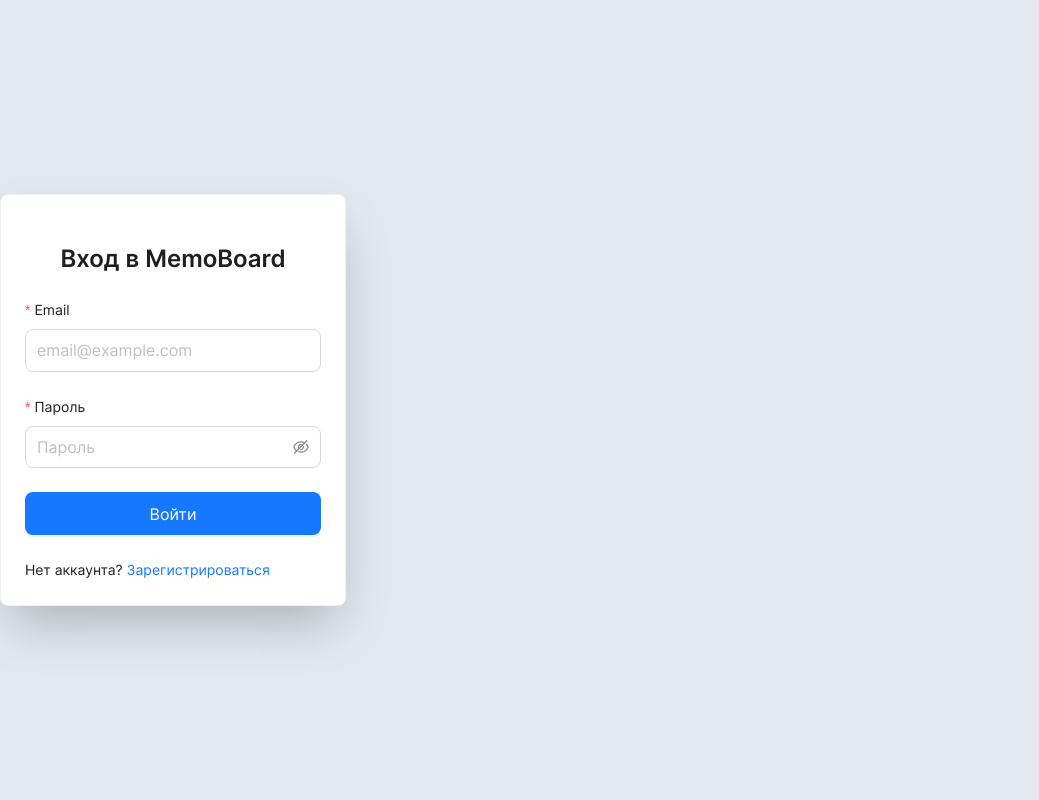
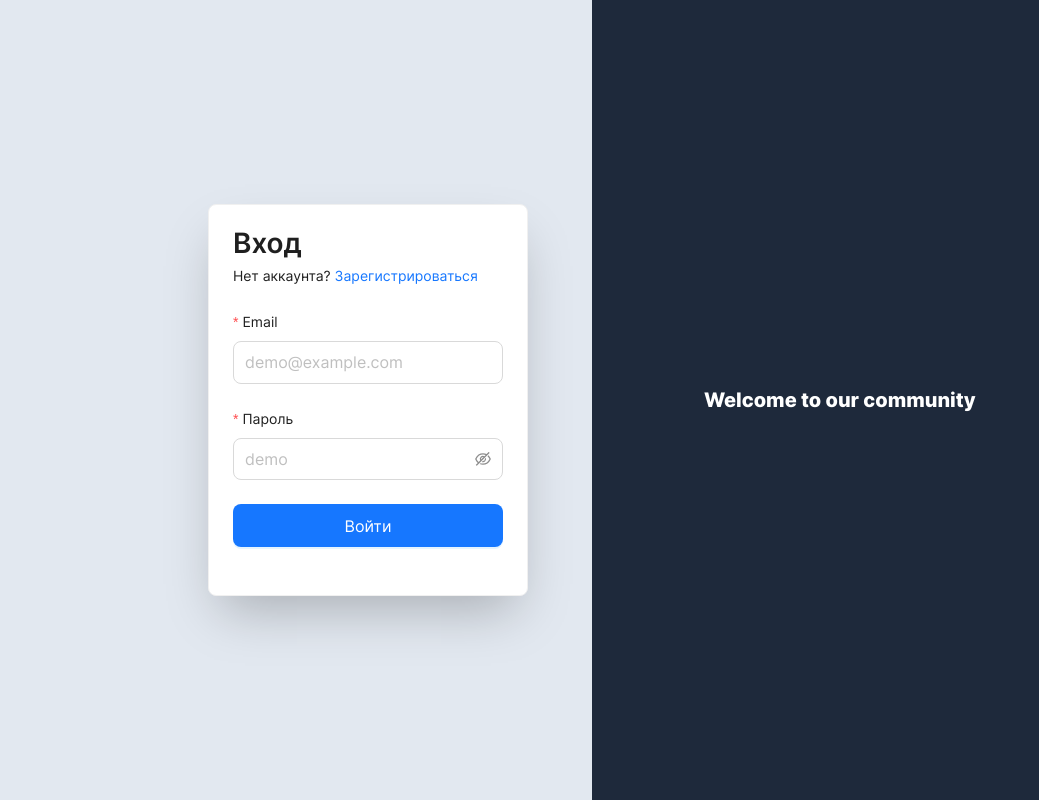
Before and after one commit to pivankov/MemoBoard, a React (Create React App) app in the folder frontend/: page /login in a window 1280 px wide. Shown: the whole page, without its empty margins (0-1039 px from the left). Built offline with nearby package versions, Linux system fonts and the light colour scheme; no server answers.

Commit message:
Changing html/css on login page and header

```diff
--- a/frontend/src/components/Header/Header.css
+++ b/frontend/src/components/Header/Header.css
@@ -16,7 +16,8 @@
 .header__user {
   display: flex;
   align-items: center;
-  margin-left: 16px;
+  /* margin-left: 16px; */
+  margin-left: auto;
   gap: 8px;
 }
 
--- a/frontend/src/components/Header/Header.tsx
+++ b/frontend/src/components/Header/Header.tsx
@@ -20,11 +20,11 @@ const Header: React.FC = () => {
     <div className="header">
       <HeaderNavigation />
 
-      <div className="header__panel">
+      {/* <div className="header__panel">
         <Button shape="circle" icon={<ExpandOutlined />} className="header__panel-icon" />
         <Button shape="circle" icon={<SearchOutlined />} className="header__panel-icon ml-2"  />
         <Button shape="circle" icon={<BellOutlined />} className="header__panel-icon ml-2"  />
-      </div>
+      </div> */}
 
       <div className="header__user">
         <Typography.Text className="header__user-name">
--- a/frontend/src/pages/LoginPage.css
+++ b/frontend/src/pages/LoginPage.css
@@ -1,20 +1,53 @@
-.login-page {
+/* .login-page {
   display: flex;
   align-items: center;
   justify-content: center;
   min-height: 100vh;
   background-color: var(--background-color);
+} */
+
+.login-page {
+  display: flex;
+  flex: 1 1 auto;
+}
+
+.login-page__left,
+.login-page__right {
+  display: flex;
+  align-items: center;
+  width: 50%;
+  padding: 64px;
+}
+
+.login-page__left {
+justify-content: flex-end;
+}
+
+.login-page__right {
+  padding: 112px;
+  background-color: rgba(30, 41, 59, 1);
+}
+
+.login-page__right h2 {
+  color: #FFF;
 }
 
 .login-page__card {
   width: 100%;
-  max-width: 400px;
+  max-width: 320px;
   box-shadow: rgba(0, 0, 0, 0.25) 0px 25px 50px -12px;
 }
 
 .login-page__title {
-  text-align: center;
-  margin-bottom: 24px !important;
+  margin-bottom: 8px;
+  font-size: 28px;
+  font-weight: 600;
+  line-height: 1;
+}
+
+.login-page__title-sub {
+  margin-bottom: 24px;
+  font-weight: 400;
 }
 
 .login-page__error {
--- a/frontend/src/pages/LoginPage.tsx
+++ b/frontend/src/pages/LoginPage.tsx
@@ -46,8 +46,10 @@ function LoginPage() {
 
   return (
     <div className="login-page">
+      <div className="login-page__left">
         <Card className="login-page__card">
-        <Title level={3} className="login-page__title">Вход в MemoBoard</Title>
+          <div className="login-page__title">Вход</div>
+          <div className="login-page__title-sub">Нет аккаунта? <Link to="/register">Зарегистрироваться</Link></div>
 
           {error && <Text type="danger" className="login-page__error">{error}</Text>}
 
@@ -60,7 +62,7 @@ function LoginPage() {
                 { type: 'email', message: 'Некорректный формат email' },
               ]}
             >
-            <Input placeholder="email@example.com" size="large" />
+              <Input placeholder="demo@example.com" size="large" />
             </Form.Item>
 
             <Form.Item
@@ -68,7 +70,7 @@ function LoginPage() {
               name="password"
               rules={[{ required: true, message: 'Введите пароль' }]}
             >
-            <Input.Password placeholder="Пароль" size="large" />
+              <Input.Password placeholder="demo" size="large" />
             </Form.Item>
 
             <Form.Item>
@@ -77,10 +79,48 @@ function LoginPage() {
               </Button>
             </Form.Item>
           </Form>
-
-        <Text>Нет аккаунта? <Link to="/register">Зарегистрироваться</Link></Text>
         </Card>
       </div>
+      <div className="login-page__right">
+        <h2>Welcome to our community</h2>
+      </div>
+    </div>
+    // <div className="login-page">
+    //   <Card className="login-page__card">
+    //     <Title level={3} className="login-page__title">Вход в MemoBoard</Title>
+
+    //     {error && <Text type="danger" className="login-page__error">{error}</Text>}
+
+    //     <Form layout="vertical" onFinish={handleSubmit} autoComplete="off">
+    //       <Form.Item
+    //         label="Email"
+    //         name="email"
+    //         rules={[
+    //           { required: true, message: 'Введите email' },
+    //           { type: 'email', message: 'Некорректный формат email' },
+    //         ]}
+    //       >
+    //         <Input placeholder="demo@example.com" size="large" />
+    //       </Form.Item>
+
+    //       <Form.Item
+    //         label="Пароль"
+    //         name="password"
+    //         rules={[{ required: true, message: 'Введите пароль' }]}
+    //       >
+    //         <Input.Password placeholder="demo" size="large" />
+    //       </Form.Item>
+
+    //       <Form.Item>
+    //         <Button type="primary" htmlType="submit" loading={loading} block size="large">
+    //           Войти
+    //         </Button>
+    //       </Form.Item>
+    //     </Form>
+
+    //     <Text>Нет аккаунта? <Link to="/register">Зарегистрироваться</Link></Text>
+    //   </Card>
+    // </div>
   );
 }
 
```
Lines whose indentation alone changed are shown as unchanged.
